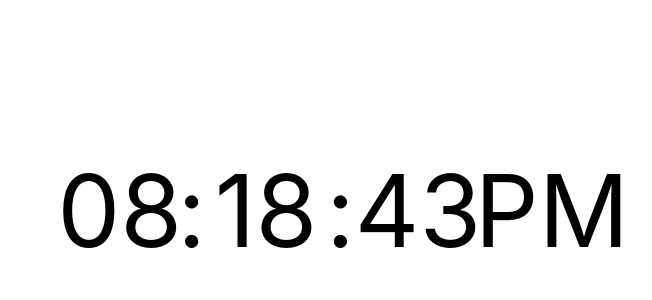
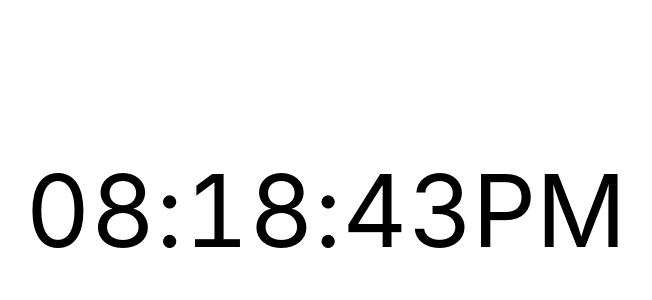
Before and after one commit to CSalois114/clock, a React (Create React App) app: page / in a window 1280 px wide. Shown: the top 300 px of the page, without its empty margins (314-966 px from the left). Built offline with nearby package versions, Linux system fonts and the light colour scheme.

Commit message:
change method of setting character widths

```diff
--- a/src/index.css
+++ b/src/index.css
@@ -19,6 +19,5 @@ code {
 
 .value {
   display: inline-block;
-  text-align: center;
-  width: 120px;
+  font-variant-numeric: tabular-nums;
 }
```
